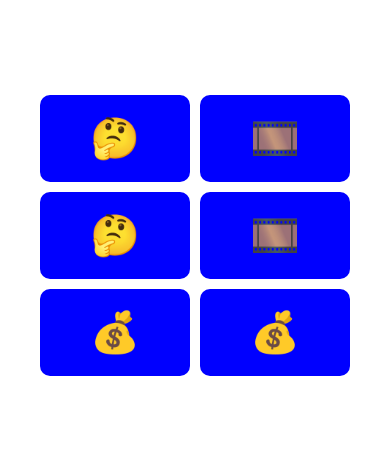
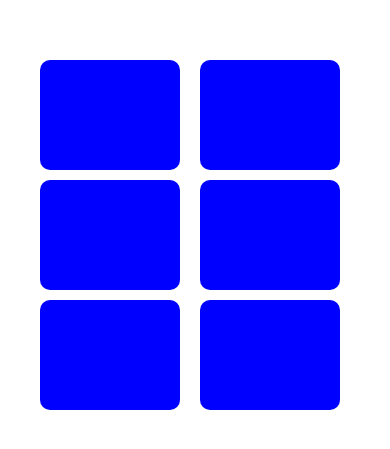
Before and after one commit to apetranov/card-guessing-game, a React (Vite) app: page / in a window 390 px wide. Shown: the part 195-644 px from the top of the page. Built offline with nearby package versions, Linux system fonts and the light colour scheme.

Commit message:
Fix responsiveness

```diff
--- a/src/App.css
+++ b/src/App.css
@@ -14,11 +14,27 @@
   background-color: blue;
   padding: 20px;
   border-radius: 10px;
+  height: 70px;
+  width: 100px;
+}
+
+
+
+.main-div {
+  display: flex;
+  justify-content: center;
+  align-items: center;
+  overflow: auto;
+  height: 100vh;
 }
 
 @media (max-width: 700px) {
   .cards-grid {
     grid-template-columns: 150px 150px;
+  }
+
+  .main-div {
+    height: 100vh;
   }
 }
 
@@ -26,11 +42,8 @@
   .cards-grid {
     grid-template-columns: 150px;
   }
+
+  .main-div {
+    height: auto;
+  }
 }
-
-.main-div {
-  display: flex;
-  justify-content: center;
-  align-items: center;
-  height: 100vh;
-}
--- a/src/Cards.jsx
+++ b/src/Cards.jsx
@@ -38,7 +38,7 @@ function Cards() {
   return (
     <div className='cards-grid'>
         {cards.map(card => (
-            <div className='card' key={card.id}>{card.emoji}</div>
+            <div className='card' key={card.id}>{card.flipped && card.emoji}</div>
         ))}
     </div>
   )
```
